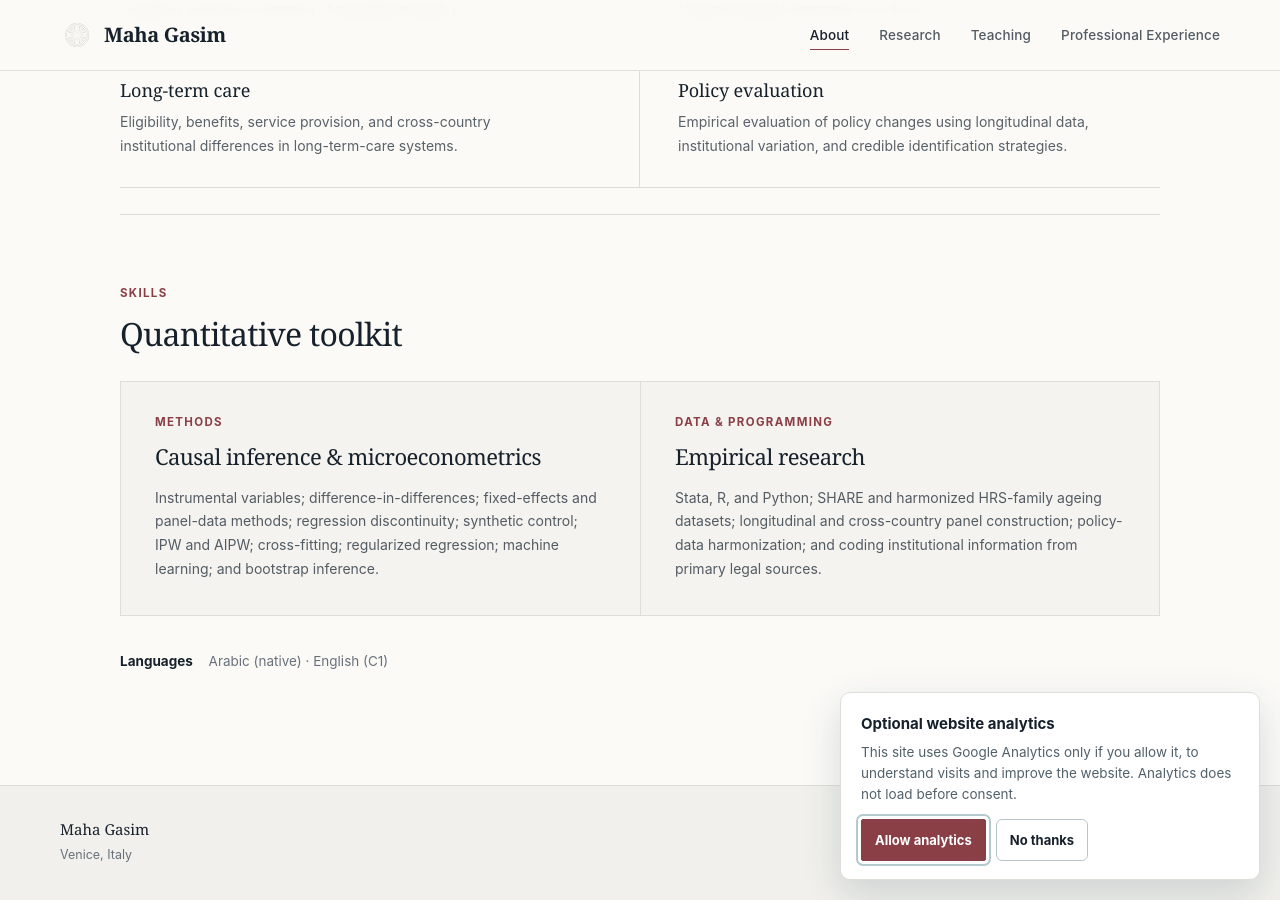
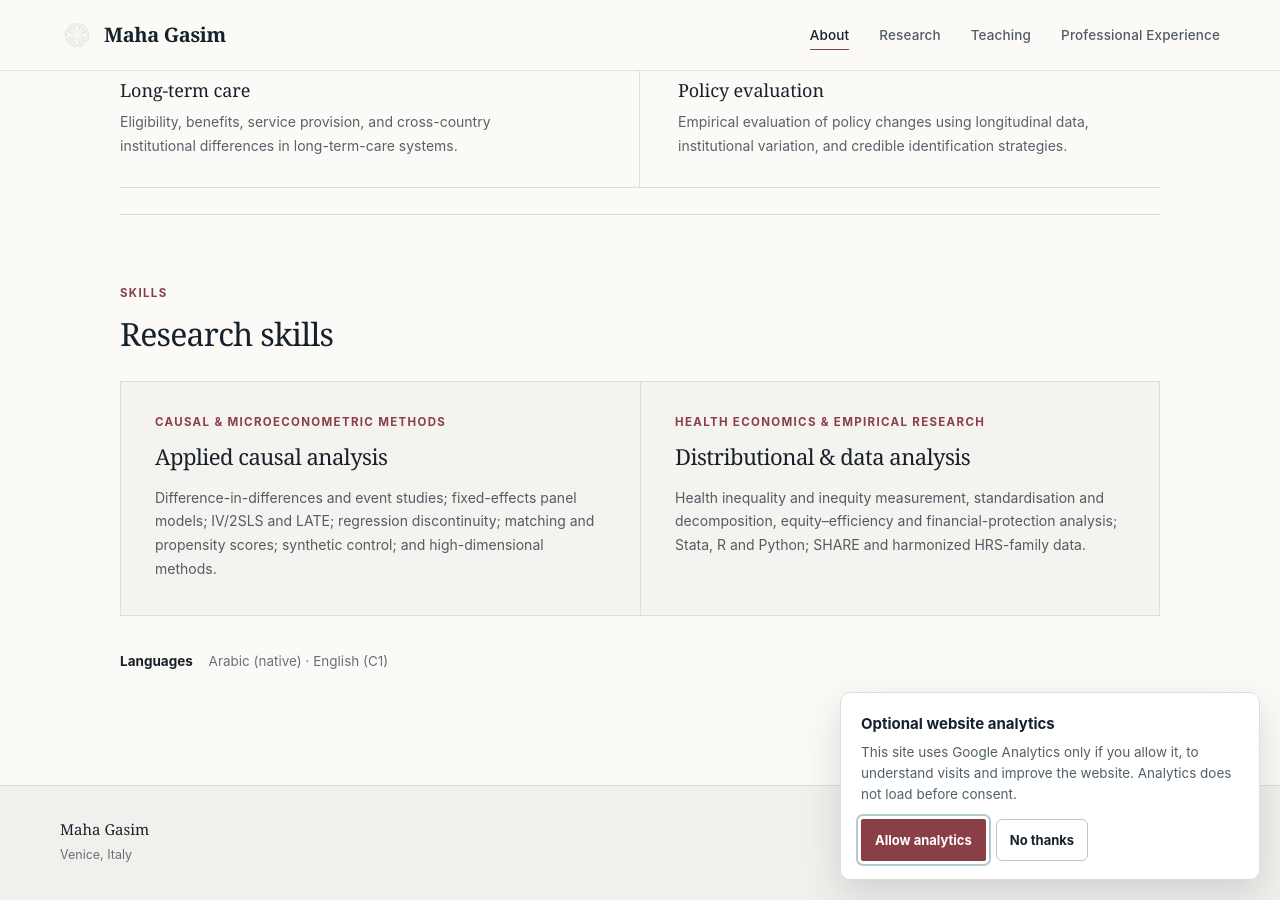
Before and after one commit to mahagasim/mahagasim.github.io, a Jekyll site: the page built from index.md, in a window 1280 px wide and 900 px high, scrolled down 1309 px. Built offline with Jekyll 4.4.1, drawn with Linux system fonts in a browser that asks for light colours.

Commit message:
Synthesize and shorten research skills section

```diff
--- a/index.md
+++ b/index.md
@@ -83,21 +83,21 @@ description: About Maha Gasim — education, advanced training, research interes
   <div class="section-heading section-heading--compact">
     <div>
       <p class="section-kicker">Skills</p>
-      <h2>Quantitative toolkit</h2>
+      <h2>Research skills</h2>
     </div>
   </div>
 
   <div class="methods-band">
     <div>
-      <p class="section-kicker">Methods</p>
-      <h2>Causal inference &amp; microeconometrics</h2>
-      <p>Instrumental variables; difference-in-differences; fixed-effects and panel-data methods; regression discontinuity; synthetic control; IPW and AIPW; cross-fitting; regularized regression; machine learning; and bootstrap inference.</p>
+      <p class="section-kicker">Causal &amp; microeconometric methods</p>
+      <h2>Applied causal analysis</h2>
+      <p>Difference-in-differences and event studies; fixed-effects panel models; IV/2SLS and LATE; regression discontinuity; matching and propensity scores; synthetic control; and high-dimensional methods.</p>
     </div>
 
     <div>
-      <p class="section-kicker">Data &amp; programming</p>
-      <h2>Empirical research</h2>
-      <p>Stata, R, and Python; SHARE and harmonized HRS-family ageing datasets; longitudinal and cross-country panel construction; policy-data harmonization; and coding institutional information from primary legal sources.</p>
+      <p class="section-kicker">Health economics &amp; empirical research</p>
+      <h2>Distributional &amp; data analysis</h2>
+      <p>Health inequality and inequity measurement, standardisation and decomposition, equity–efficiency and financial-protection analysis; Stata, R and Python; SHARE and harmonized HRS-family data.</p>
     </div>
   </div>
 </section>
```
